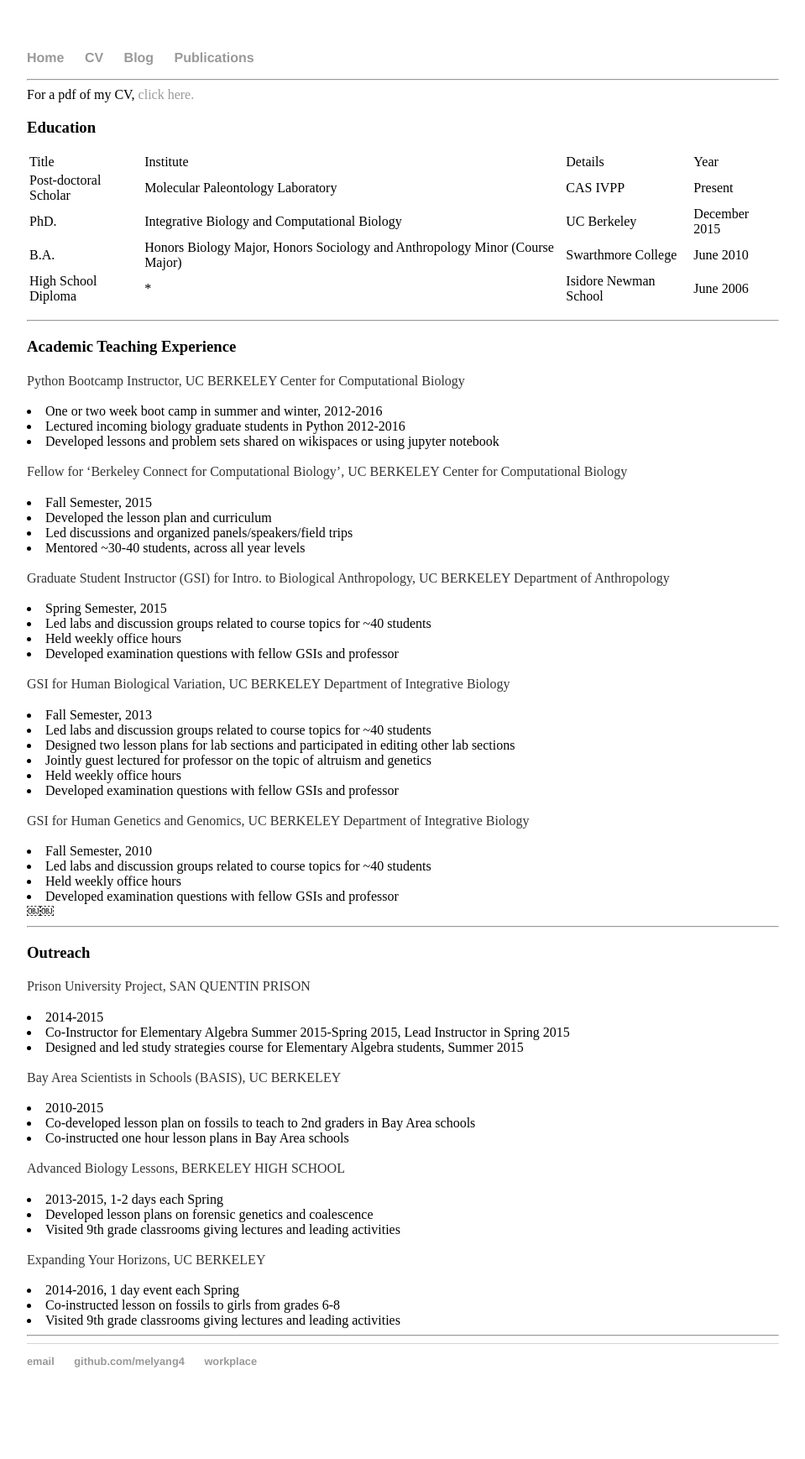
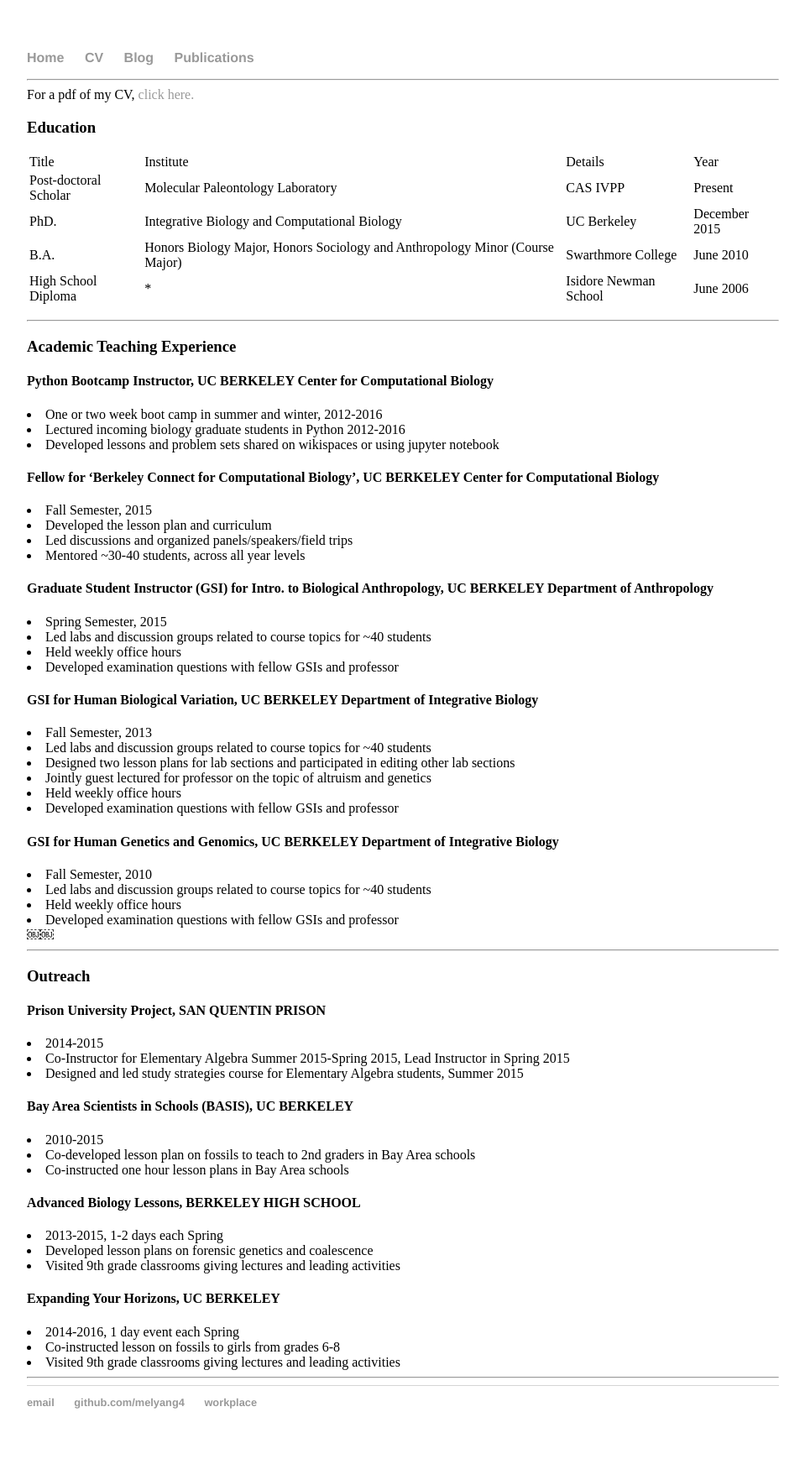
Before and after one commit to melyang4/melyang4.github.io, a Jekyll site: the page built from bio/index.html, in a window 1280 px wide. Shown: the whole page at 84% size, without its empty margins (160-1119 px from the left). Built offline with Jekyll 4.4.1, drawn with Linux system fonts in a browser that asks for light colours; before the commit the page ends 1689 px from its top, so only the background shows below that.

```diff
--- a/bio/index.html
+++ b/bio/index.html
@@ -42,47 +42,47 @@ For a pdf of my CV, <A HREF="https://github.com/melyang4/files_about_me/blob/mas
 
   <HR>
 <H3>Academic Teaching Experience</H3>
-    <p> Python Bootcamp Instructor, UC BERKELEY Center for Computational Biology</p>
+    <H4> Python Bootcamp Instructor, UC BERKELEY Center for Computational Biology</H4>
       <li> One or two week boot camp in summer and winter, 2012-2016 </li>
       <li> Lectured incoming biology graduate students in Python 2012-2016 </li>
       <li> Developed lessons and problem sets shared on wikispaces or using jupyter notebook </li>
-    <p> Fellow for ‘Berkeley Connect for Computational Biology’, UC BERKELEY Center for Computational Biology</p>
+    <H4> Fellow for ‘Berkeley Connect for Computational Biology’, UC BERKELEY Center for Computational Biology</H4>
       <li> Fall Semester, 2015 </li>
       <li> Developed the lesson plan and curriculum </li>
       <li> Led discussions and organized panels/speakers/field trips </li>
       <li> Mentored ~30-40 students, across all year levels </li>
-     <p> Graduate Student Instructor (GSI) for Intro. to Biological Anthropology, UC BERKELEY Department of Anthropology</p>
+     <H4> Graduate Student Instructor (GSI) for Intro. to Biological Anthropology, UC BERKELEY Department of Anthropology</H4>
       <li> Spring Semester, 2015 </li>
       <li> Led labs and discussion groups related to course topics for ~40 students</li>
       <li> Held weekly office hours </li>
       <li> Developed examination questions with fellow GSIs and professor </li>
-    <p> GSI for Human Biological Variation, UC BERKELEY Department of Integrative Biology</p>
+    <H4> GSI for Human Biological Variation, UC BERKELEY Department of Integrative Biology</H4>
       <li> Fall Semester, 2013 </li>
       <li> Led labs and discussion groups related to course topics for ~40 students</li>
       <li> Designed two lesson plans for lab sections and participated in editing other lab sections  </li>
       <li> Jointly guest lectured for professor on the topic of altruism and genetics </li>
       <li> Held weekly office hours </li>
       <li> Developed examination questions with fellow GSIs and professor </li>
-    <p> GSI for Human Genetics and Genomics, UC BERKELEY Department of Integrative Biology</p>
+    <H4> GSI for Human Genetics and Genomics, UC BERKELEY Department of Integrative Biology</H4>
       <li> Fall Semester, 2010 </li>
       <li> Led labs and discussion groups related to course topics for ~40 students</li>
       <li> Held weekly office hours </li>
       <li> Developed examination questions with fellow GSIs and professor </li>
 ￼￼  <HR>
 <H3> Outreach </H3>
-    <p> Prison University Project, SAN QUENTIN PRISON </p>
+    <H4> Prison University Project, SAN QUENTIN PRISON </H4>
       <li> 2014-2015 </li>
       <li> Co-Instructor for Elementary Algebra Summer 2015-Spring 2015, Lead Instructor in Spring 2015 </li>
       <li> Designed and led study strategies course for Elementary Algebra students, Summer 2015 </li>
-    <p> Bay Area Scientists in Schools (BASIS), UC BERKELEY </p>
+    <H4> Bay Area Scientists in Schools (BASIS), UC BERKELEY </H4>
       <li> 2010-2015 </li>
       <li> Co-developed lesson plan on fossils to teach to 2nd graders in Bay Area schools </li>
       <li> Co-instructed one hour lesson plans in Bay Area schools </li>
-    <p> Advanced Biology Lessons, BERKELEY HIGH SCHOOL </p>
+    <H4> Advanced Biology Lessons, BERKELEY HIGH SCHOOL </H4>
       <li> 2013-2015, 1-2 days each Spring </li>
       <li> Developed lesson plans on forensic genetics and coalescence </li>
       <li> Visited 9th grade classrooms giving lectures and leading activities </li>
-    <p> Expanding Your Horizons, UC BERKELEY </p>
+    <H4> Expanding Your Horizons, UC BERKELEY </H4>
       <li> 2014-2016, 1 day event each Spring </li>
       <li> Co-instructed lesson on fossils to girls from grades 6-8 </li>
       <li> Visited 9th grade classrooms giving lectures and leading activities </li>
```
